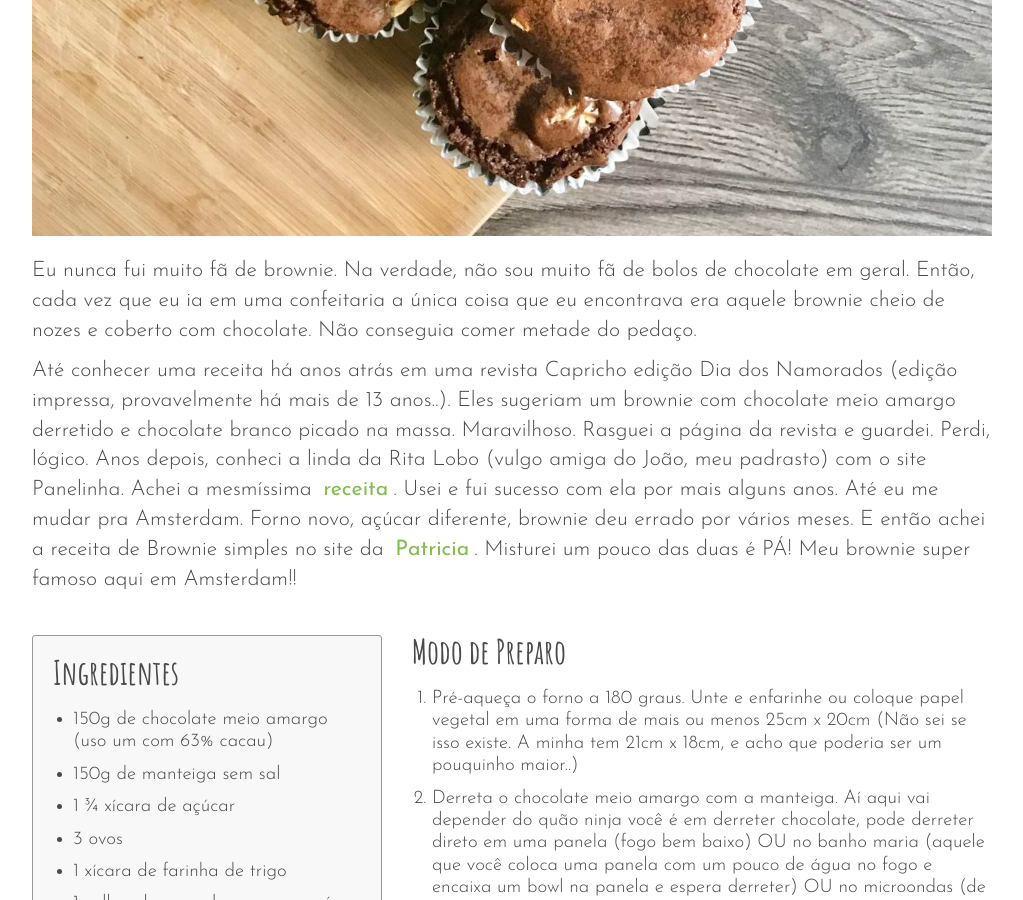
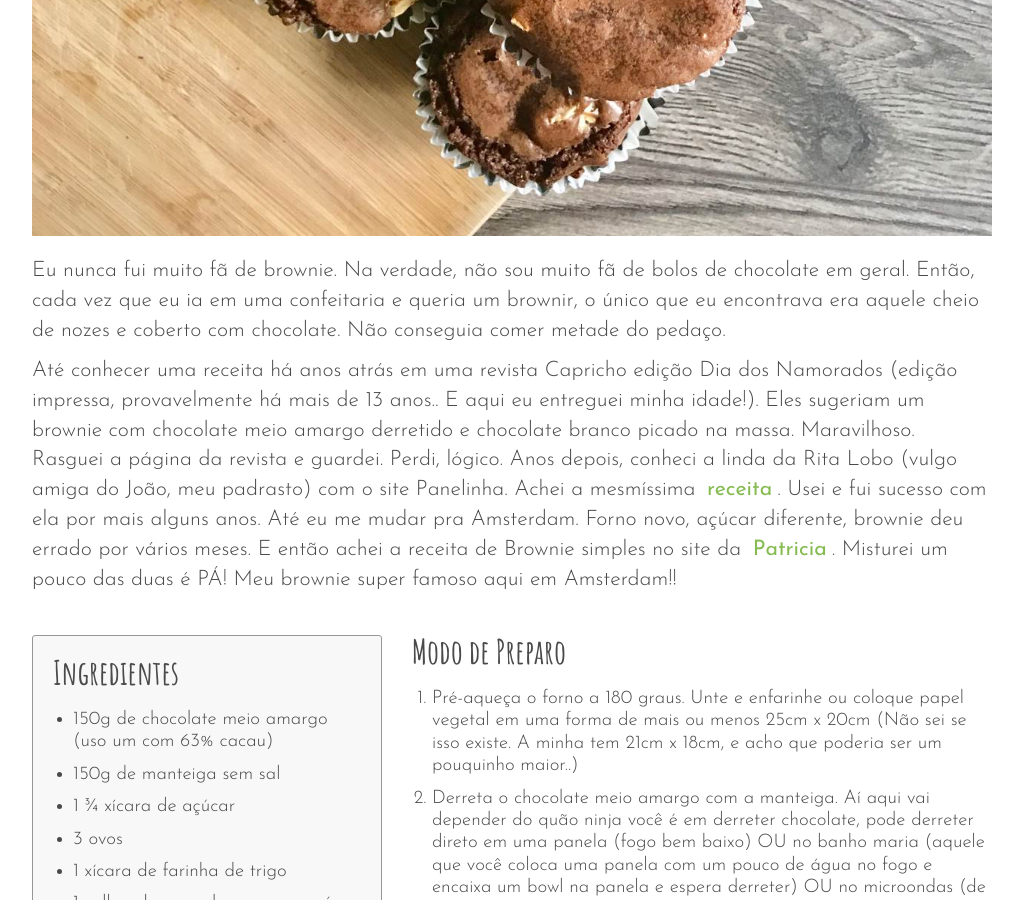
Before and after one commit to pamellaliz/pamellaliz.github.io, a Jekyll site: the page built from _posts/2017-08-07-brownie-simples.md, in a window 1280 px wide and 900 px high, scrolled down 1091 px. Shown: the whole window, without its empty margins (128-1151 px from the left). Built offline with Jekyll 4.4.1, drawn with Linux system fonts in a browser that asks for light colours.

Commit message:
Atualização do post Brownie
Mudança no texto anterior à receita

```diff
--- a/_posts/2017-08-07-brownie-simples.md
+++ b/_posts/2017-08-07-brownie-simples.md
@@ -29,6 +29,6 @@ steps:
 
 ---
 
-Eu nunca fui muito fã de brownie. Na verdade, não sou muito fã de bolos de chocolate em geral. Então, cada vez que eu ia em uma confeitaria a única coisa que eu encontrava era aquele brownie cheio de nozes e coberto com chocolate. Não conseguia comer metade do pedaço.
+Eu nunca fui muito fã de brownie. Na verdade, não sou muito fã de bolos de chocolate em geral. Então, cada vez que eu ia em uma confeitaria e queria um brownir, o único que eu encontrava era aquele cheio de nozes e coberto com chocolate. Não conseguia comer metade do pedaço.
 
-Até conhecer uma receita há anos atrás em uma revista Capricho edição Dia dos Namorados (edição impressa, provavelmente há mais de 13 anos..). Eles sugeriam um brownie com chocolate meio amargo derretido e chocolate branco picado na massa. Maravilhoso. Rasguei a página da revista e guardei. Perdi, lógico. Anos depois, conheci a linda da Rita Lobo (vulgo amiga do João, meu padrasto) com o site Panelinha. Achei a mesmíssima [receita](http://www.panelinha.com.br/receita/Brownie). Usei e fui sucesso com ela por mais alguns anos. Até eu me mudar pra Amsterdam. Forno novo, açúcar diferente, brownie deu errado por vários meses. E então achei a receita de Brownie simples no site da [Patricia](http://technicolorkitchen.blogspot.nl/2017/01/brownies-super-simples-receita-facil.html). Misturei um pouco das duas é PÁ! Meu brownie super famoso aqui em Amsterdam!!
+Até conhecer uma receita há anos atrás em uma revista Capricho edição Dia dos Namorados (edição impressa, provavelmente há mais de 13 anos.. E aqui eu entreguei minha idade!). Eles sugeriam um brownie com chocolate meio amargo derretido e chocolate branco picado na massa. Maravilhoso. Rasguei a página da revista e guardei. Perdi, lógico. Anos depois, conheci a linda da Rita Lobo (vulgo amiga do João, meu padrasto) com o site Panelinha. Achei a mesmíssima [receita](http://www.panelinha.com.br/receita/Brownie). Usei e fui sucesso com ela por mais alguns anos. Até eu me mudar pra Amsterdam. Forno novo, açúcar diferente, brownie deu errado por vários meses. E então achei a receita de Brownie simples no site da [Patricia](http://technicolorkitchen.blogspot.nl/2017/01/brownies-super-simples-receita-facil.html). Misturei um pouco das duas é PÁ! Meu brownie super famoso aqui em Amsterdam!!
```
